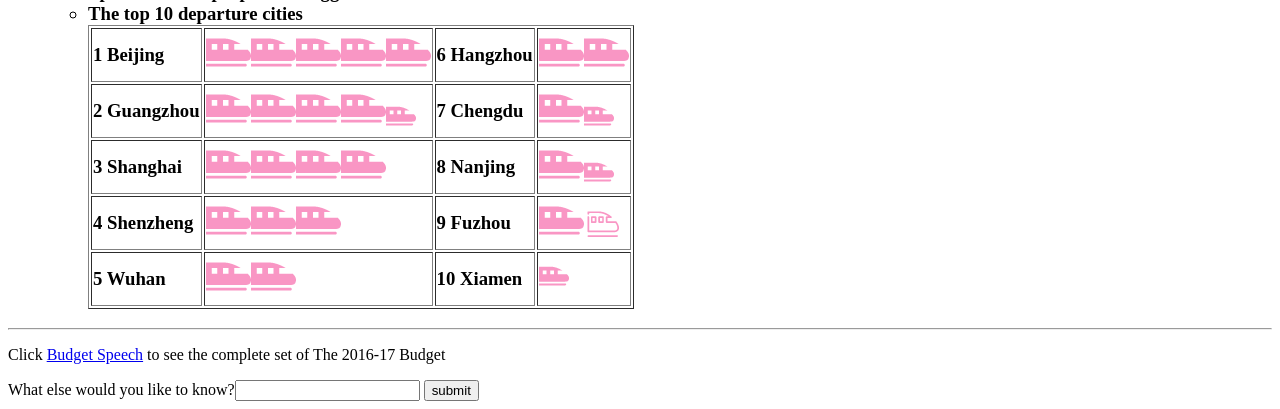
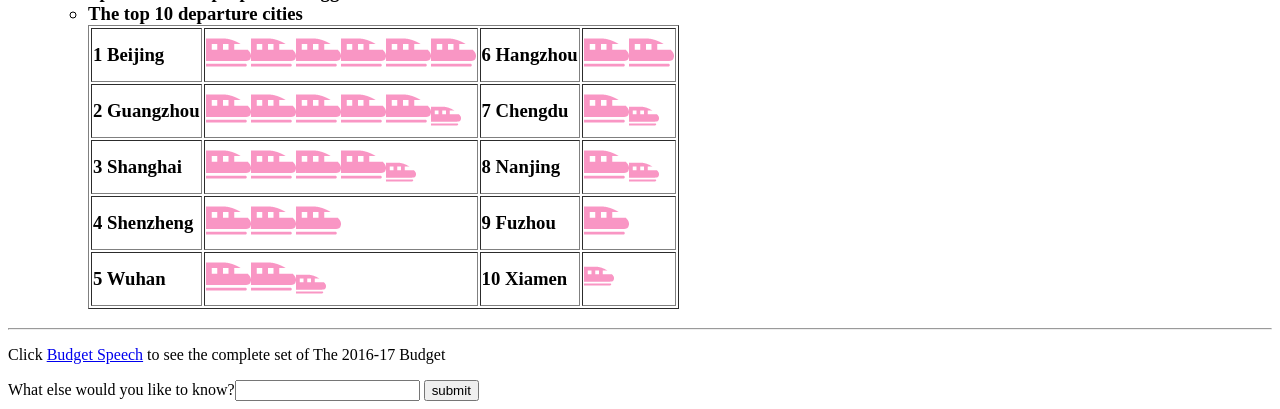
Before and after one commit to jamiexixi/homework1, a plain HTML site: page index.html in a window 1280 px wide. Shown: the part 1283-1692 px from the top of the page. Drawn offline with Linux system fonts and the light colour scheme.

Commit message:
Update index.html

```diff
--- a/index.html
+++ b/index.html
@@ -27,19 +27,19 @@
      <table border=1>
        <tr>
          <td>1 Beijing</td>
-         <td><img src="images/火车2.png"><img src="images/火车2.png"><img src="images/火车2.png"><img src="images/火车2.png"><img src="images/火车2.png"></td>
+         <td><img src="images/火车2.png"><img src="images/火车2.png"><img src="images/火车2.png"><img src="images/火车2.png"><img src="images/火车2.png"><img src="images/火车2.png"></td>
          <td>6 Hangzhou</td>
          <td><img src="images/火车2.png"><img src="images/火车2.png"></td>
        </tr>
        <tr>
          <td>2 Guangzhou</td>
-         <td><img src="images/火车2.png"><img src="images/火车2.png"><img src="images/火车2.png"><img src="images/火车2.png"><img src="images/交通火车 (2).png"></td>
+         <td><img src="images/火车2.png"><img src="images/火车2.png"><img src="images/火车2.png"><img src="images/火车2.png"><img src="images/火车2.png"><img src="images/交通火车 (2).png"></td>
          <td>7 Chengdu</td>
          <td><img src="images/火车2.png"><img src="images/交通火车 (2).png"></td>
        </tr>
        <tr>
          <td>3 Shanghai</td>
-         <td><img src="images/火车2.png"><img src="images/火车2.png"><img src="images/火车2.png"><img src="images/火车2.png"></td>
+         <td><img src="images/火车2.png"><img src="images/火车2.png"><img src="images/火车2.png"><img src="images/火车2.png"><img src="images/交通火车 (2).png"></td>
          <td>8 Nanjing</td>
          <td><img src="images/火车2.png"><img src="images/交通火车 (2).png"></td>
        </tr>
@@ -47,11 +47,11 @@
          <td>4 Shenzheng</td>
          <td><img src="images/火车2.png"><img src="images/火车2.png"><img src="images/火车2.png"></td>
          <td>9 Fuzhou</td>
-         <td><img src="images/火车2.png"><img src="images/便民火车.png"></td>
+         <td><img src="images/火车2.png"></td>
        </tr>
        <tr>
          <td>5 Wuhan</td>
-         <td><img src="images/火车2.png"><img src="images/火车2.png"></td>
+         <td><img src="images/火车2.png"><img src="images/火车2.png"><img src="images/交通火车 (2).png"></td>
          <td>10 Xiamen</td>
          <td><img src="images/交通火车 (2).png"></td>
        </tr>
```
